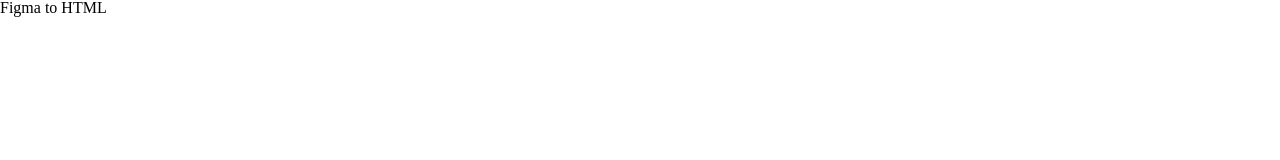
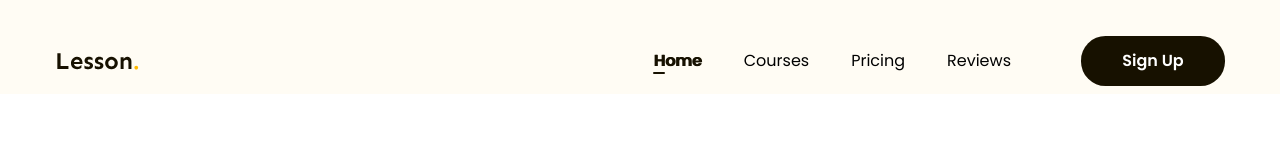
Before and after one commit to time-to-blood/figma-to-html, a plain HTML site: page index.html in a window 1280 px wide. Drawn offline with Linux system fonts and the light colour scheme.

Commit message:
p3 làm header

```diff
--- a/assets/css/style.css
+++ b/assets/css/style.css
@@ -1,5 +1,5 @@
 * {
-  border-sizing: border-box;
+  box-sizing: border-box;
 }
 
 html {
@@ -8,4 +8,83 @@
 
 body {
   font-size: 1.6rem;
+  font-family: "Poppins", sans-serif;
 }
+/* ==================Common================== */
+a {
+  text-decoration: none;
+}
+
+.btn {
+  display: inline-block;
+  min-width: 118px;
+  padding: 0 16px;
+  line-height: 50px;
+  color: #fff;
+  text-align: center;
+  font-size: 1.6rem;
+  font-weight: 600;
+  border-radius: 24.5px;
+  background-color: #171100;
+}
+
+.main-content {
+  width: 1170px;
+  max-width: calc(100% - 48px);
+  margin-left: auto;
+  margin-right: auto;
+}
+/* ==================Header================== */
+.header {
+  background-color: #fffcf4;
+}
+.header.fixed {
+  position: sticky;
+  top: -28px;
+}
+.header .body {
+  display: flex;
+  align-items: center;
+  padding: 36px 0 8px;
+}
+
+.nav {
+  margin-left: auto;
+}
+
+.nav ul {
+  display: flex;
+}
+
+.nav a {
+  color: #000;
+  font-size: 1.6rem;
+  padding: 8px 21px;
+  position: relative;
+}
+.nav li.active a,
+.nav a:hover {
+  color: #171100;
+  font-weight: 600;
+  text-shadow: 1px 0 0 currentColor;
+}
+
+.nav li.active a::after {
+  content: "";
+  border-radius: 1px;
+  display: block;
+  width: 12px;
+  height: 2px;
+  background-color: #171100;
+  position: absolute;
+  left: 21px;
+  bottom: 6px;
+}
+
+.header .btn-sign-up {
+  min-width: 144px;
+}
+
+.header .action {
+  margin-left: 49px;
+}
--- a/index.html
+++ b/index.html
@@ -4,10 +4,46 @@
     <meta charset="UTF-8" />
     <meta name="viewport" content="width=device-width, initial-scale=1.0" />
     <link rel="stylesheet" href="./assets/css/reset.css" />
+    <link rel="preconnect" href="https://fonts.googleapis.com" />
+    <link rel="preconnect" href="https://fonts.gstatic.com" crossorigin />
+    <link
+      href="https://fonts.googleapis.com/css2?family=Poppins:ital,wght@0,100;0,200;0,300;0,400;0,500;0,600;0,700;0,800;0,900;1,100;1,200;1,300;1,400;1,500;1,600;1,700;1,800;1,900&family=Sen:wght@400..800&display=swap"
+      rel="stylesheet"
+    />
     <link rel="stylesheet" href="./assets/css/style.css" />
     <title>Figma to HTML</title>
   </head>
   <body>
-    <h1>Figma to HTML</h1>
+    <header class="header fixed">
+      <div class="main-content">
+        <div class="body">
+          <!-- logo -->
+          <img src="./assets/img/Logo.svg" alt="Lesson." class="logo" />
+          <!-- nav -->
+          <!-- nav.nav>li*4>a{Home} -->
+          <nav class="nav">
+            <ul>
+              <li class="active">
+                <a href="#!">Home</a>
+              </li>
+              <li>
+                <a href="#!">Courses</a>
+              </li>
+              <li>
+                <a href="#!">Pricing</a>
+              </li>
+              <li>
+                <a href="#!">Reviews</a>
+              </li>
+            </ul>
+          </nav>
+          <!-- btn action -->
+          <!-- .action>a.btn{Sign Up} -->
+          <div class="action">
+            <a href="#!" class="btn btn-sign-up">Sign Up</a>
+          </div>
+        </div>
+      </div>
+    </header>
   </body>
 </html>
```
Also changed, not shown: assets/img/Logo.svg (added).
